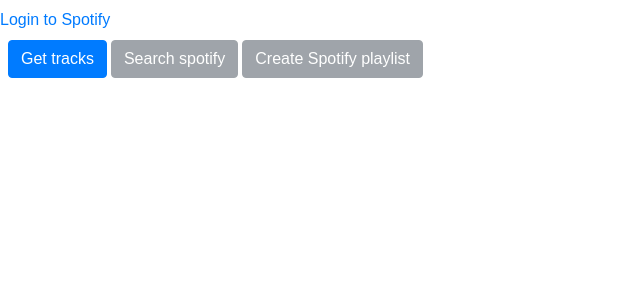
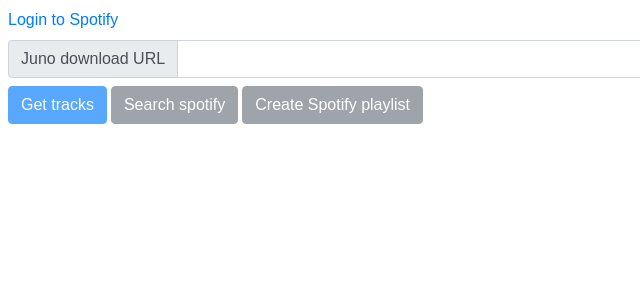
Before and after one commit to BRHGreen/spotify-playlist-generator, a React (Create React App) app in the folder client/: page / in a window 1280 px wide. Shown: the top 300 px of the page, without its empty margins (0-640 px from the left). Built offline with nearby package versions, Linux system fonts and the light colour scheme; what spotify-web-api-js would draw is missing.

Commit message:
added url input

```diff
--- a/client/src/App.js
+++ b/client/src/App.js
@@ -4,6 +4,7 @@ import axios from "axios";
 import TrackNames from "./TrackNames";
 import Playlist from "./Playlist";
 import SearchButtons from "./SearchButtons";
+import UrlInput from "./UrlInput";
 
 import SpotifyWebApi from "spotify-web-api-js";
 const spotifyApi = new SpotifyWebApi();
@@ -18,8 +19,7 @@ class App extends Component {
     }
     this.state = {
       loggedIn: token ? true : false,
-      junoUrl:
-        "https://www.junodownload.com/charts/mixcloud/cedric-lassonde/cw-batb-sept-19/536662218?timein=0&utm_source=Mixcloud&utm_medium=html5&utm_campaign=mixcloud&ref=mixcloud&a_cid=44db7396",
+      junoUrl: "",
       tracksFromJuno: null,
       accessToken: token,
       tracksForSpotifyPlaylist: [],
@@ -87,8 +87,9 @@ class App extends Component {
   };
 
   handleAddTrack = track => {
-    console.log("TCL: App -> track", track);
-    console.log("TCL: App -> tracksFromJuno", this.state.tracksFromJuno);
+    /*
+    TODO remove tracks from juno list when added to spotify list
+    */
     this.setState(state => ({
       tracksForSpotifyPlaylist: [track, ...state.tracksForSpotifyPlaylist]
     }));
@@ -121,8 +122,17 @@ class App extends Component {
       });
   };
 
+  handleOnChange = e => {
+    this.setState({ junoUrl: e.target.value });
+  };
+
   render() {
-    const { loggedIn, tracksForSpotifyPlaylist, tracksFromJuno } = this.state;
+    const {
+      loggedIn,
+      tracksForSpotifyPlaylist,
+      tracksFromJuno,
+      junoUrl
+    } = this.state;
 
     const rowClass = classnames({
       row: tracksForSpotifyPlaylist.length > 0
@@ -130,7 +140,16 @@ class App extends Component {
 
     return (
       <div className="App py-2">
-        {!loggedIn && <a href="http://localhost:8888"> Login to Spotify </a>}
+        {!loggedIn && (
+          <a className="m-2" href="http://localhost:8888">
+            {" "}
+            Login to Spotify{" "}
+          </a>
+        )}
+        <UrlInput
+          junoUrl={junoUrl}
+          handleOnChange={e => this.handleOnChange(e)}
+        />
         <SearchButtons
           {...this.state}
           getTracks={this.getTracks}
--- a/client/src/Playlist.js
+++ b/client/src/Playlist.js
@@ -18,7 +18,7 @@ const Playlist = props => {
             <div
               key={i}
               className={classnames(
-                "d-flex align-items-center justify-content-between border-bottom",
+                "d-flex align-items-center justify-content-between border-bottom mx-1",
                 { "bg-light": i % 2 === 0 }
               )}
             >
--- /dev/null
+++ b/client/src/UrlInput.js
@@ -0,0 +1,21 @@
+import React from "react";
+
+const UrlInput = props => (
+  <div className="input-group m-2">
+    <div className="input-group-prepend">
+      <span className="input-group-text" id="inputGroup-sizing-default">
+        Juno download URL
+      </span>
+    </div>
+    <input
+      type="text"
+      className="form-control"
+      aria-label="Default"
+      aria-describedby="inputGroup-sizing-default"
+      onChange={e => props.handleOnChange(e)}
+      value={props.junoUrl}
+    />
+  </div>
+);
+
+export default UrlInput;
```
